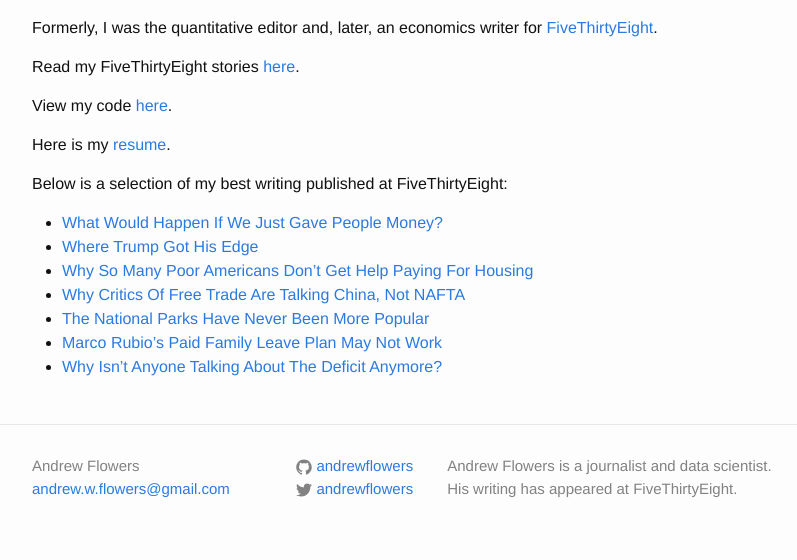
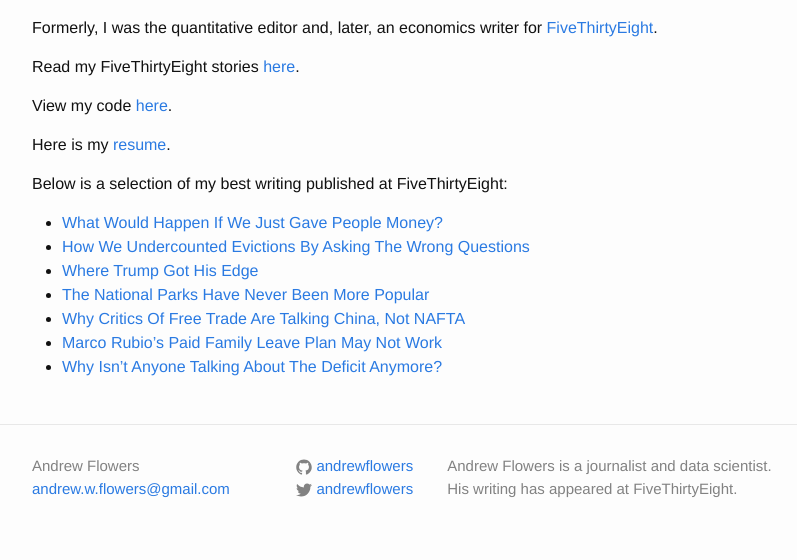
Before and after one commit to andrewflowers/andrewflowers.github.io, a Jekyll site: the page built from index.md, in a window 1280 px wide. Shown: the part 430-990 px from the top of the page, without its empty margins (238-1035 px from the left). Built offline with Jekyll 4.4.1, drawn with Linux system fonts in a browser that asks for light colours.

```diff
--- a/index.md
+++ b/index.md
@@ -12,14 +12,14 @@ Read my FiveThirtyEight stories [here](http://fivethirtyeight.com/contributors/a
 
 View my code [here](http://github.com/andrewflowers).
 
-Here is my [resume](/assets/Andrew_Flowers_Resume.pdf).
+Here is my [resume](/assets/Andrew_Flowers_Resume_edited.pdf).
 
 Below is a selection of my best writing published at FiveThirtyEight:
 
 * [What Would Happen If We Just Gave People Money?](http://fivethirtyeight.com/features/universal-basic-income/)
+* [How We Undercounted Evictions By Asking The Wrong Questions](https://fivethirtyeight.com/features/how-we-undercounted-evictions-by-asking-the-wrong-questions/)
 * [Where Trump Got His Edge](http://fivethirtyeight.com/features/where-trump-got-his-edge/)
-* [Why So Many Poor Americans Don’t Get Help Paying For Housing](http://fivethirtyeight.com/features/why-so-many-poor-americans-dont-get-help-paying-for-housing/)
+* [The National Parks Have Never Been More Popular](http://fivethirtyeight.com/features/the-national-parks-have-never-been-more-popular/)
 * [Why Critics Of Free Trade Are Talking China, Not NAFTA](http://fivethirtyeight.com/features/why-critics-of-free-trade-are-talking-china-not-nafta/)
-* [The National Parks Have Never Been More Popular](http://fivethirtyeight.com/features/the-national-parks-have-never-been-more-popular/)
 * [Marco Rubio’s Paid Family Leave Plan May Not Work](http://fivethirtyeight.com/features/marco-rubios-paid-family-leave-plan-may-not-work/)
 * [Why Isn’t Anyone Talking About The Deficit Anymore?](http://fivethirtyeight.com/features/why-isnt-anyone-talking-about-the-deficit-anymore/)
```
Also changed, not shown: 4 other files.
